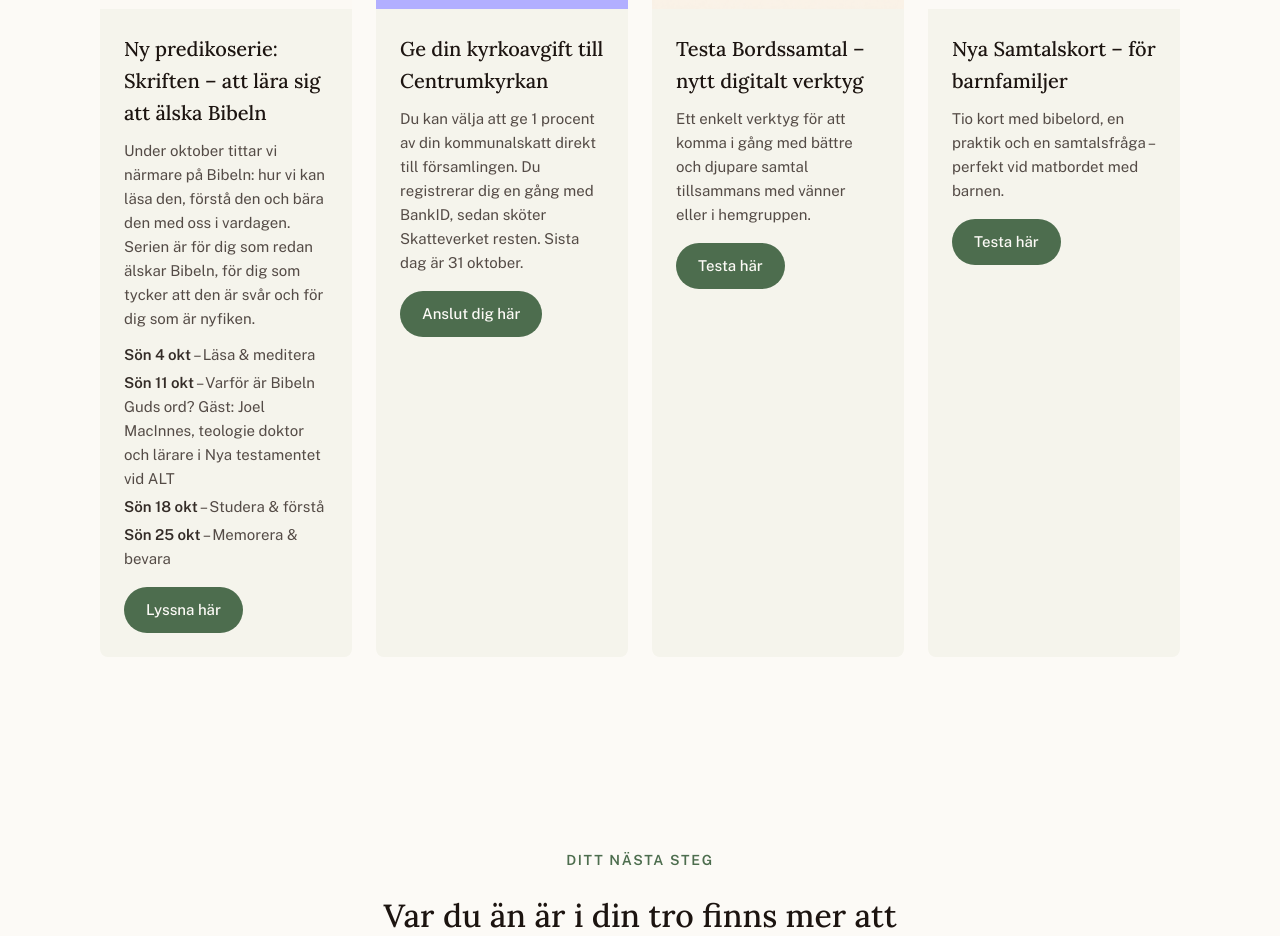
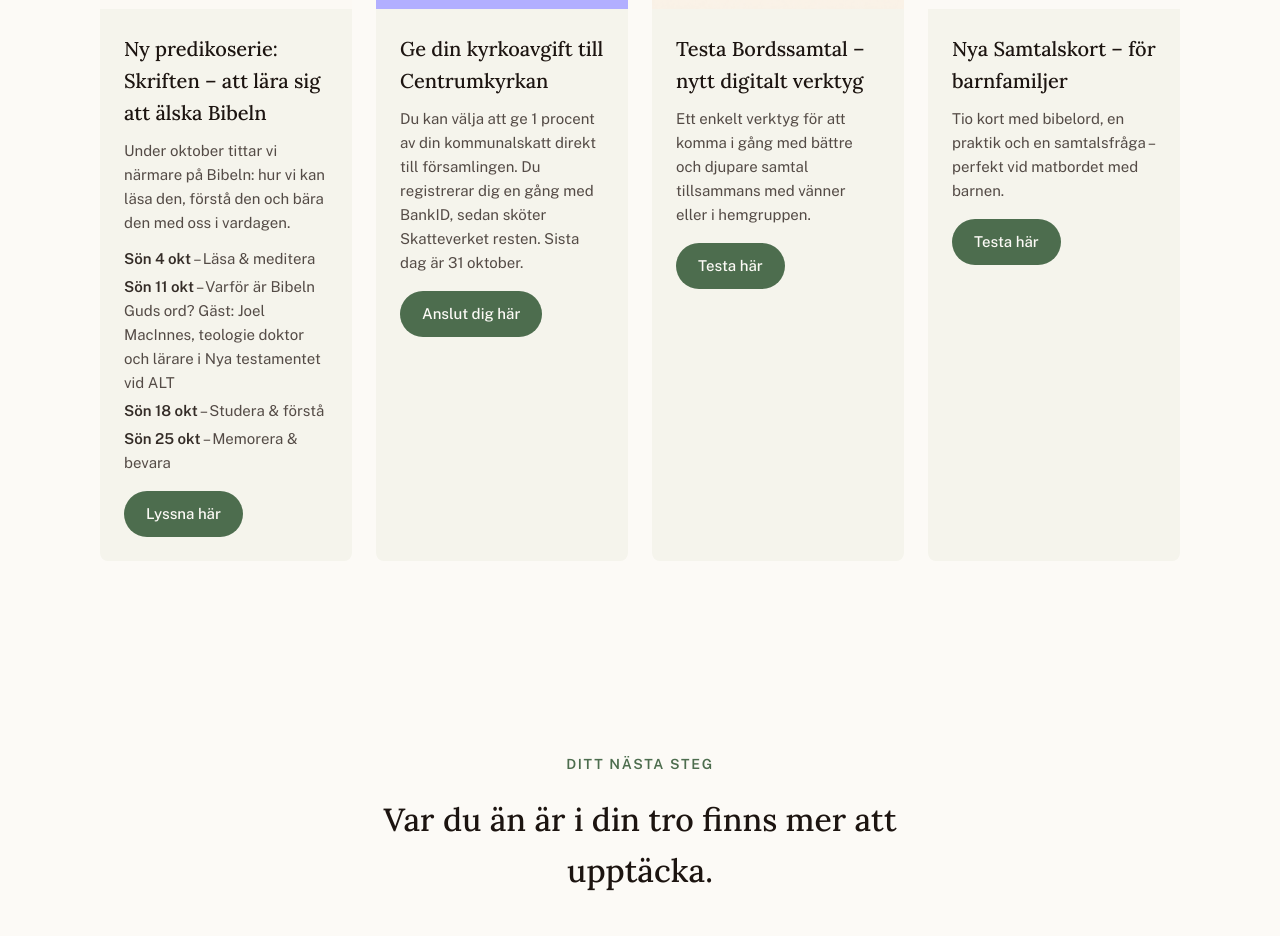
Before and after one commit to kaiandersjohansen-cloud/centrumkyrkan-malmo, a Next.js app: page / in a window 1280 px wide. Shown: the part 2220-3156 px from the top of the page. Built offline with nearby package versions, Linux system fonts and the light colour scheme; no server answers.

Commit message:
Aktuellt: kortare text på Skriften-kortet
Co-Authored-By: Claude Opus 5.5 <noreply@anthropic.com>
Claude-Session: https://claude.ai/code/session_0137K5f5Pwpt9WiC1f3X1EFN

```diff
--- a/components/AktuelltSection.tsx
+++ b/components/AktuelltSection.tsx
@@ -28,7 +28,7 @@ const CARDS: Card[] = [
     title: "Ny predikoserie: Skriften – att lära sig att älska Bibeln",
     description: (
       <>
-        Under oktober tittar vi närmare på Bibeln: hur vi kan läsa den, förstå den och bära den med oss i vardagen. Serien är för dig som redan älskar Bibeln, för dig som tycker att den är svår och för dig som är nyfiken.
+        Under oktober tittar vi närmare på Bibeln: hur vi kan läsa den, förstå den och bära den med oss i vardagen.
         <span style={{ display: "block", marginTop: 12 }}>
           {SKRIFTEN_DATES.map((d) => (
             <span key={d.date} style={{ display: "block", marginTop: 4 }}>
```
